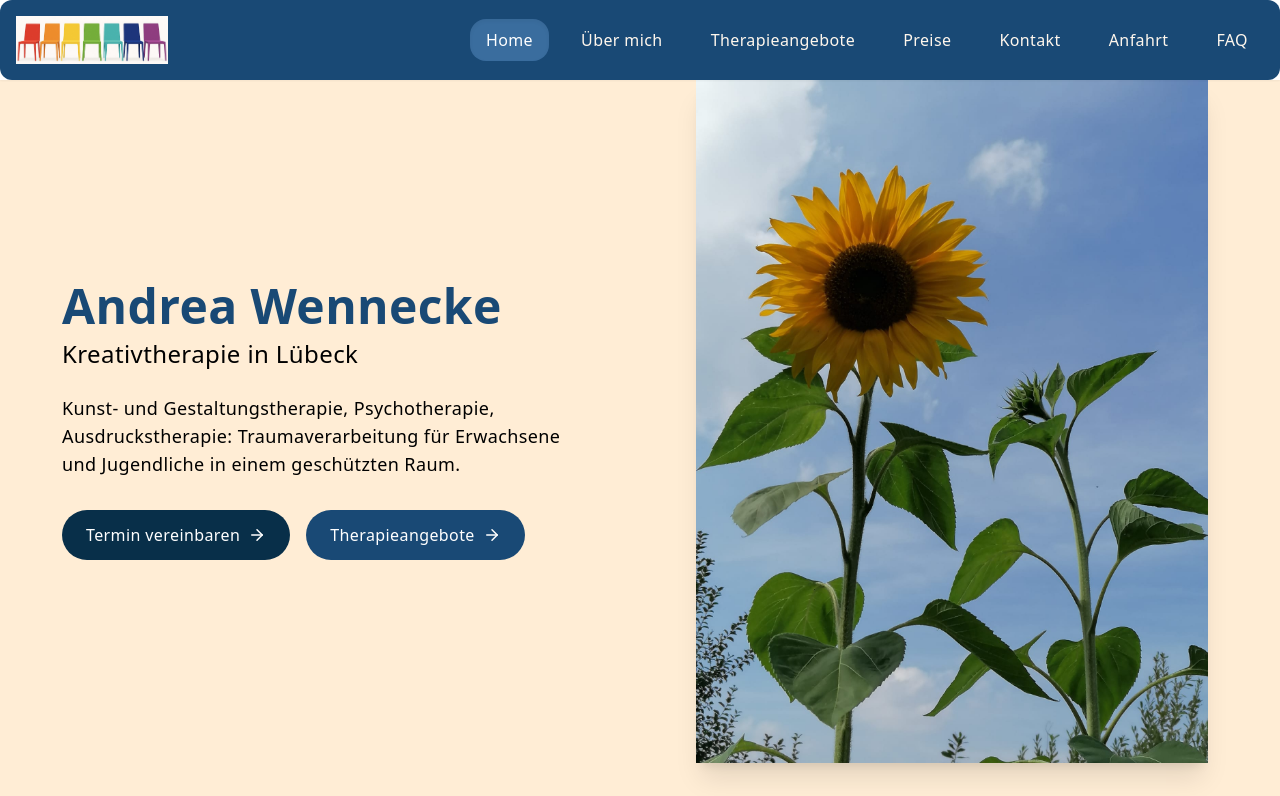
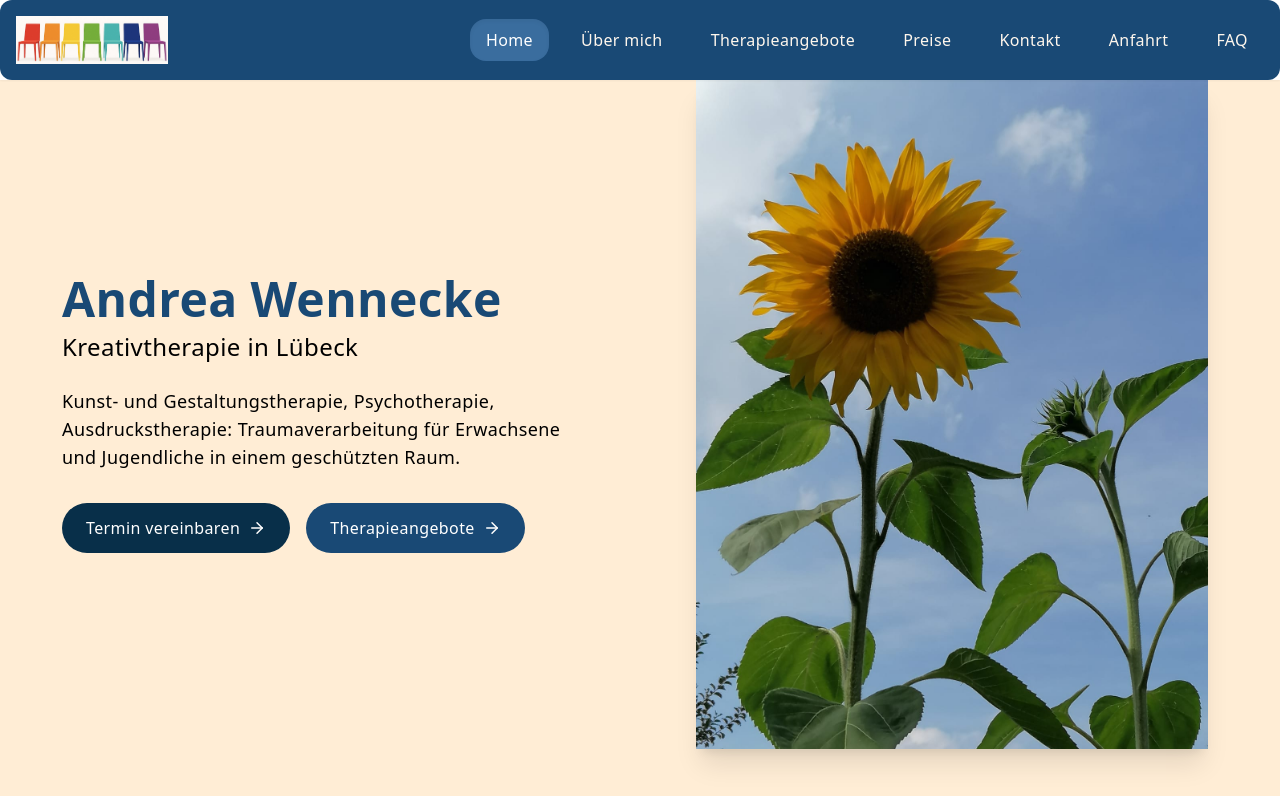
Before and after one commit to antonmarshall/andrea_wennecke, a React (Vite) app: page / in a window 1280 px wide. Shown: the top 796 px of the page. Built offline with nearby package versions, Linux system fonts and the light colour scheme.

Commit message:
Visual edit in Lovable
Edited UI in Lovable

```diff
--- a/src/components/Hero.tsx
+++ b/src/components/Hero.tsx
@@ -29,7 +29,7 @@ const Hero = () => {
           </div>
         </div>
         <div className="hidden md:block max-w-lg mx-auto">
-          <img src="/lovable-uploads/c559deb8-fbd5-40a3-acc5-2fa88fb07999.png" alt="Kreativtherapie Artwork" className="rounded-lg shadow-xl max-w-full h-auto object-scale-down" />
+          <img alt="Kreativtherapie Artwork" className="rounded-lg shadow-xl max-w-full h-auto object-scale-down" src="/lovable-uploads/a9821af5-0000-4790-b77b-045a69b5eca5.png" />
         </div>
       </div>
     </section>;
--- a/src/components/TherapyServices.tsx
+++ b/src/components/TherapyServices.tsx
@@ -43,7 +43,7 @@ const TherapyServices = () => {
     description: "In kleinen Gruppen verschiedene Formen und gemeinsam kreative Lösungswege erarbeiten."
   }];
   return <section id="therapy" className="py-20 bg-orange-100">
-      <div className="container mx-auto px-8">
+      <div className="container mx-auto px-8 bg-orange-100">
         <h2 className="text-3xl font-bold text-center mb-6 text-therapyBlue">Mein Therapieangebot</h2>
         <p className="text-center text-gray-600 max-w-2xl mx-auto mb-14">
           Entdecken Sie meine vielfältigen Therapiemethoden für Erwachsene und Jugendliche.
```
Also changed, not shown: public/lovable-uploads/a9821af5-0000-4790-b77b-045a69b5eca5.png (added).
